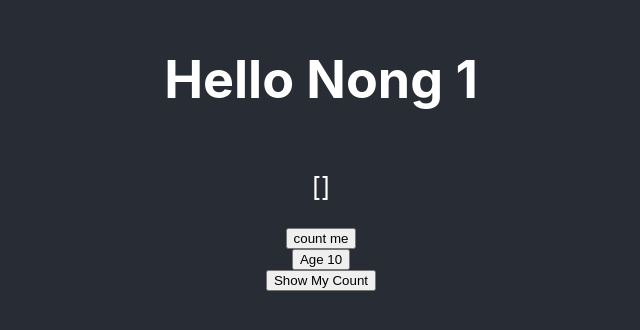
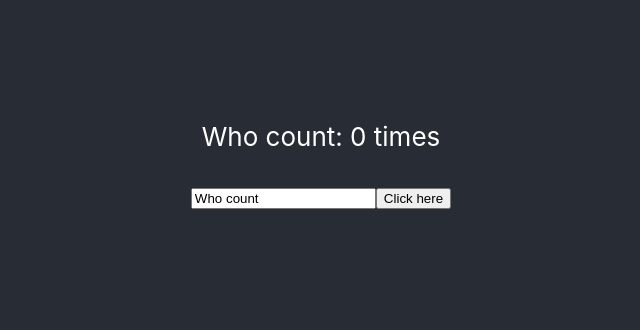
Before and after one commit to AnuchitO/testing-react-2, a React (Create React App) app: page / in a window 1280 px wide. Shown: the part 248-578 px from the top of the page, without its empty margins (319-959 px from the left). Built offline with nearby package versions, Linux system fonts and the light colour scheme; no server answers.

Commit message:
show count

```diff
--- a/src/App.js
+++ b/src/App.js
@@ -1,13 +1,15 @@
 import './App.css'
 import {Hi} from './Hi'
+import {ShowCounter} from './ShowCount'
 
 function App() {
   return (
     <div className="App">
       <header className="App-header">
-        <Hi name={'Nong'} age={10} />
+        {/* <Hi name={'Nong'} age={10} /> */}
         {/* <Hi name="React!!!!" age={12} /> */}
         {/* <Hi name="AnuchiOiiiii" age={32} /> */}
+        <ShowCounter />
       </header>
     </div>
   )
```
